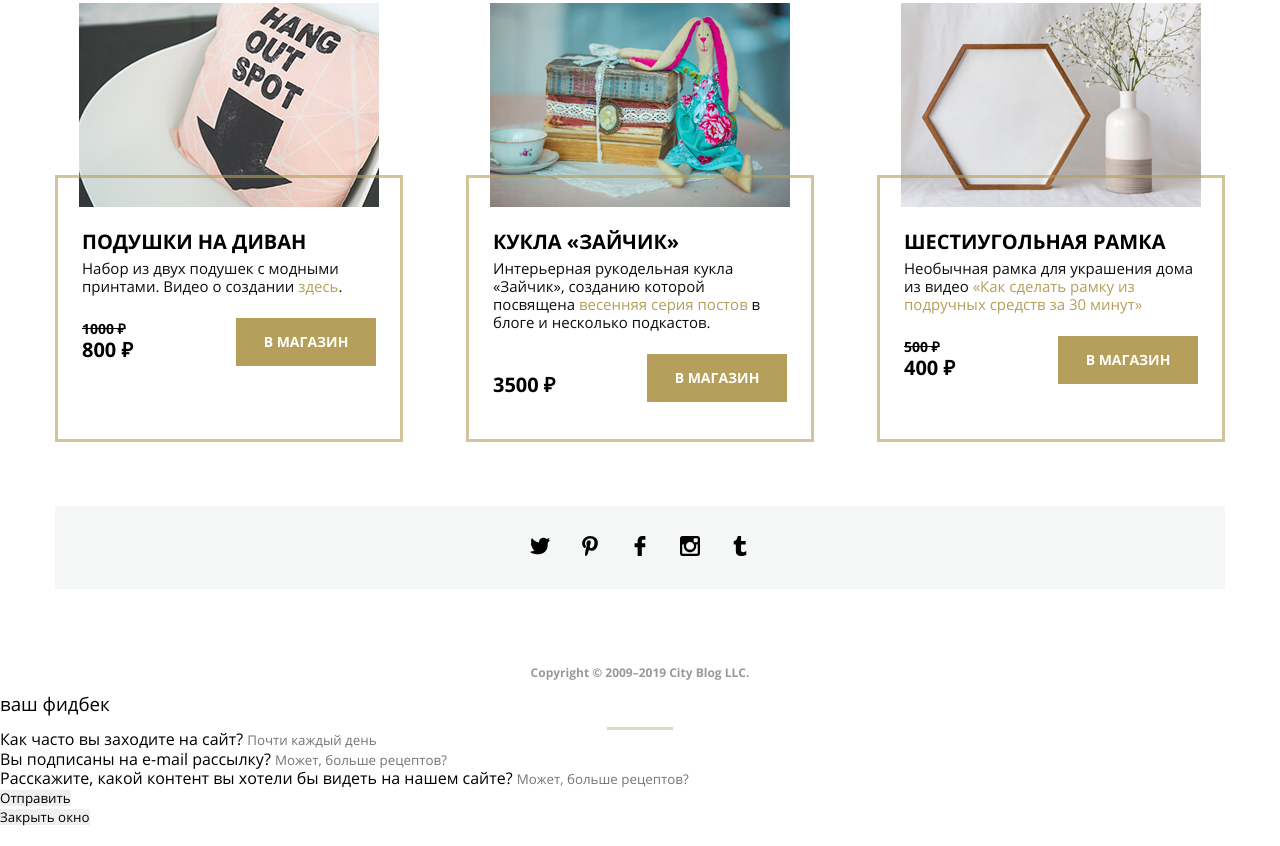
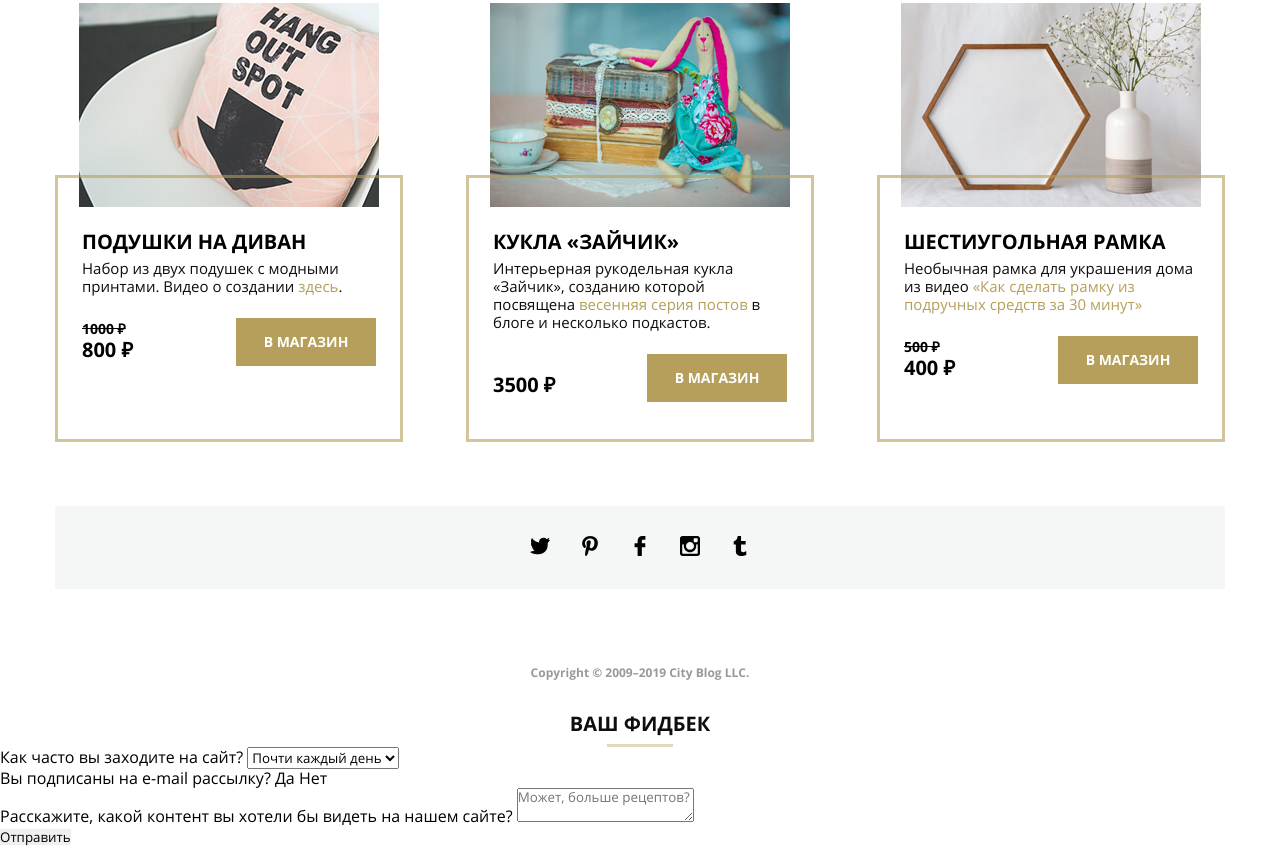
Before and after one commit to YuliaZin/mq-diploma, a plain HTML site: page index.html in a window 1280 px wide. Shown: the part 2848-3694 px from the top of the page. Drawn offline with Linux system fonts and the light colour scheme; files whose address does not match are found by name.

Commit message:
Add files via upload

```diff
--- a/index.html
+++ b/index.html
@@ -135,7 +135,7 @@
 
           <article class="preview">
             <div class="preview__box-img">
-              <img class="preview__img" width="381" src="images/last-post1.jpg" alt="Мужчина на море">
+              <img class="preview__img" src="images/last-post1.jpg" alt="Мужчина на море">
             </div>
             <div class="preview__info preview__line">
                <ul class="preview__tegs-list">
@@ -571,36 +571,56 @@
 
       <div class="popup">
         <div class="popup__container">
+          <div class="button_x">
+            <button class="popup__close" type="button">
+              <svg xmlns="http://www.w3.org/2000/svg" fill="none" viewBox="0 0 441 441"></svg>
+            <span class="hidden">Закрыть окно</span>
+            </button>
+          </div>
+          </button>
           <div class="sign-up">
             <header class="sign-up__header">
-              <h3 class="sign-up__title">ваш фидбек</h3>
+              <h2 class="title shops__title">ваш фидбек</h2>
             </header>
             <div class="sign-up__content">
               <form class="sign-up__form">
 
                   <div class="sign-up__column">
-                    <label class="sign-up__label" for="username">Как часто вы заходите на сайт?</label>
-                    <input id="username" class="sign-up__field sign-up__field_username" placeholder="Почти каждый день" name="username" required>
+                    <label class="sign-up__label">
+                      <span class="field-label">Как часто вы заходите на сайт?</span>
+                      <select type="text" class="field select" placeholder="Почти каждый день" required>
+                        <option selected>Почти каждый день</option>
+                        <option>Редко</option>
+                      </select>
+                    </label>
                   </div>
 
                   <div class="sign-up__column">
-                    <label class="sign-up__label" for="password">Вы подписаны на e-mail рассылку?</label>
-                    <input id="password" class="sign-up__field sign-up__field_password" placeholder="Может, больше рецептов?" name="password" required>
+                    <label class="sign-up__label">
+                      <span class="field-label">Вы подписаны на e-mail рассылку?</span>
+
+                      <input type="radio" name="sign-up" id="yes" class="radio_button hidden" required>
+                      <label for="yes" class="field-label_radio">Да</label>
+                      <span class="circle hidden">circle</span>
+
+                      <input type="radio" name="sign-up" id="no" class="radio_button hidden" required>
+                      <label for="no" class="field-label_radio radio__no">Нет</label>
+                      <span class="circle hidden">circle</span>
+                    </label>
                   </div>
 
                   <div class="sign-up__column">
-                    <label class="sign-up__label" for="password">Расскажите, какой контент вы хотели бы видеть на нашем сайте?</label>
-                    <input id="password" class="sign-up__field sign-up__field_password"  placeholder="Может, больше рецептов?" name="password" required>
+                    <label class="field-label" for="recipe">Расскажите, какой контент вы хотели бы видеть на нашем сайте?</label>
+                    <textarea id="recipe" class="field field_recipes"  placeholder="Может, больше рецептов?" required></textarea>
                   </div>
 
 
                 <div class="sign-up__column">
-                  <button class="sign-up__button"><span class="sign-up__button-label">Отправить</span></button>
+                  <button class="feedback__button"><span class="feedback__button-label">Отправить</span></button>
                 </div>
               </form>
             </div>
           </div>
-          <button class="popup__close" type="button">Закрыть окно</button>
         </div>
       </div>
 
```
